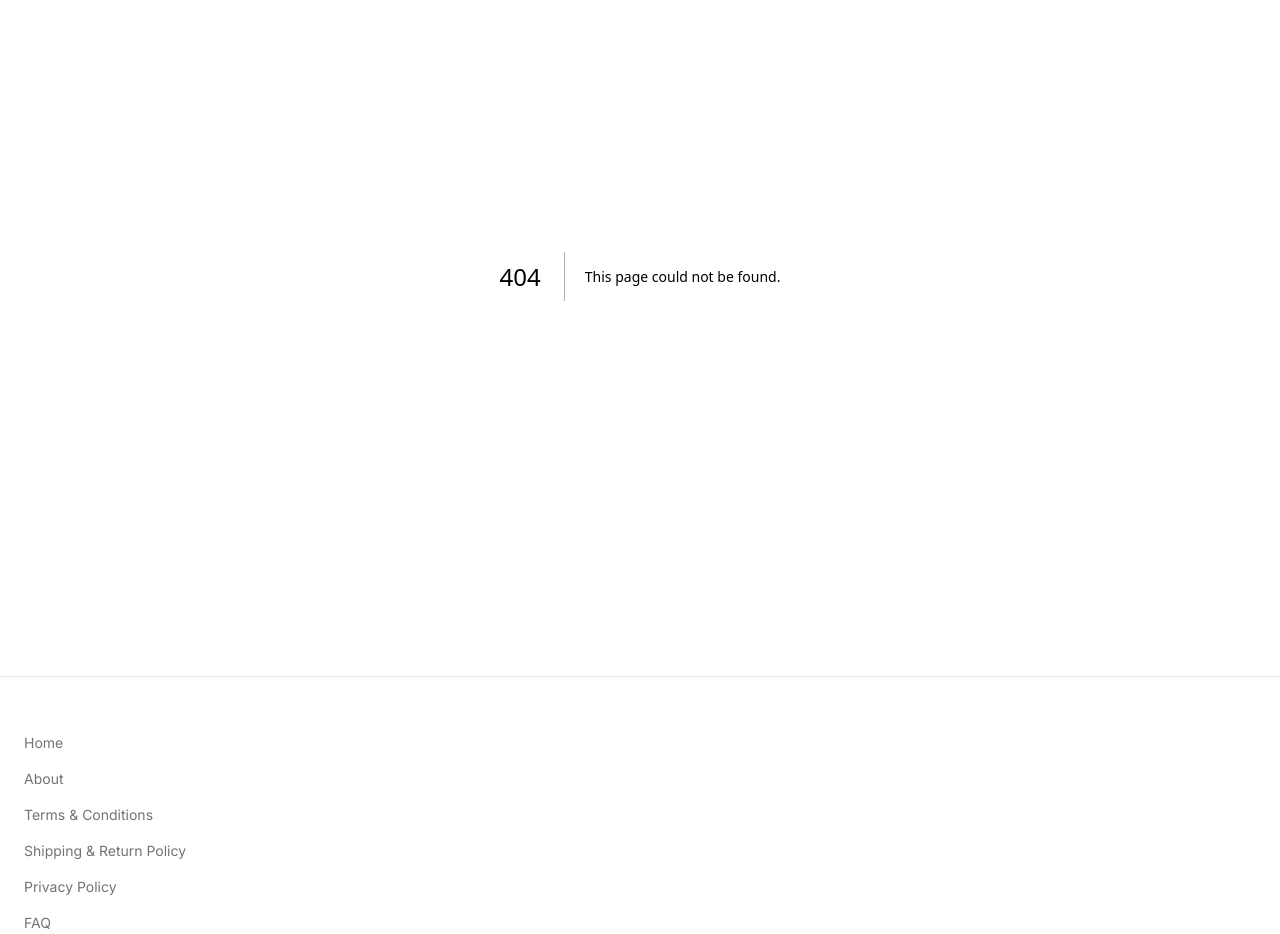
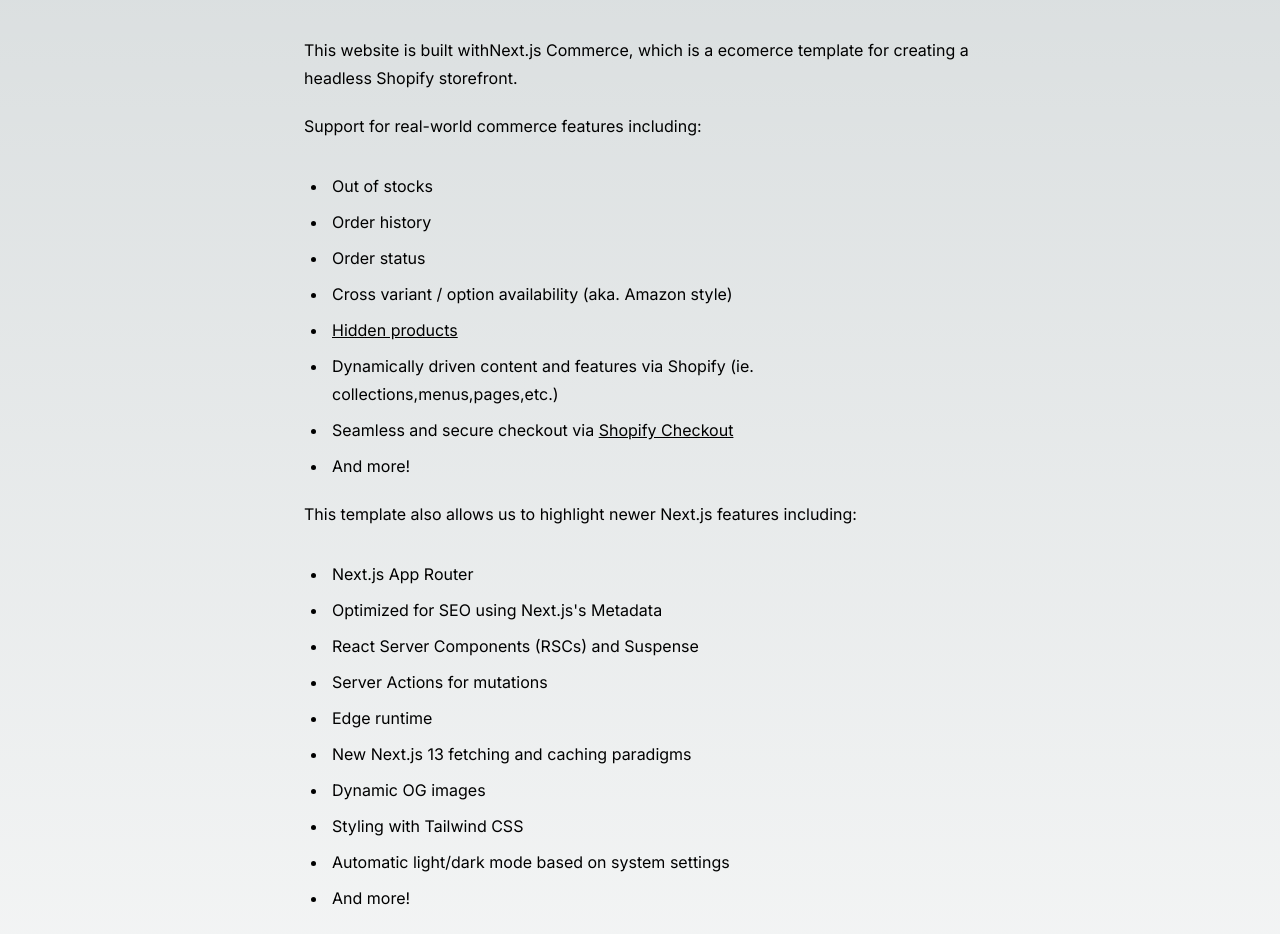
Before and after one commit to tk1351/e-commerce, a Next.js app in the folder client/: page /about in a window 1280 px wide. Before the commit this address had no page. Shown: the part 216-1150 px from the top of the page. Built offline with nearby package versions, Linux system fonts and the light colour scheme.

Commit message:
feat: about page

```diff
--- /dev/null
+++ b/client/app/(site)/about/page.tsx
@@ -0,0 +1,85 @@
+import Link from "next/link";
+
+export default function Page() {
+  return (
+    <div className="w-full">
+      <div className="mx-8 max-w-2xl py-20 sm:mx-auto">
+        <h1 className="mb-8 text-5xl font-bold">About</h1>
+        <div className="mx-auto max-w-6xl text-base leading-7 text-black dark:text-white">
+          <p>
+            This website is built with
+            <Link href="https://next.js.org/commerce" title="Next.js Commerce">
+              Next.js Commerce
+            </Link>
+            , which is a ecomerce template for creating a headless Shopify
+            storefront.&nbsp;
+          </p>
+          <p className="my-5">
+            Support for real-world commerce features including:&nbsp;
+          </p>
+          <ul className="mb-5 mt-8 pl-6 ps-6">
+            <li className="my-2 list-disc ps-1">Out of stocks</li>
+            <li className="my-2 list-disc ps-1">Order history</li>
+            <li className="my-2 list-disc ps-1">Order status</li>
+            <li className="my-2 list-disc ps-1">
+              Cross variant / option availability (aka. Amazon style)
+            </li>
+            <li className="my-2 list-disc ps-1">
+              <Link
+                href="https://demo.vercel.store/product/acme-webcam-cover"
+                title="Example of a hidden product in Next.js Commerce"
+                className="underline"
+              >
+                Hidden products
+              </Link>
+            </li>
+            <li className="my-2 list-disc ps-1">
+              Dynamically driven content and features via Shopify (ie.
+              collections,menus,pages,etc.)
+            </li>
+            <li className="my-2 list-disc ps-1">
+              Seamless and secure checkout via{" "}
+              <Link
+                href="https://www.shopify.com/checkout"
+                title="Shopify Checkout"
+                className="underline"
+              >
+                Shopify Checkout
+              </Link>
+            </li>
+            <li className="my-2 list-disc ps-1">And more!</li>
+          </ul>
+          <p className="mb-5">
+            This template also allows us to highlight newer Next.js features
+            including:&nbsp;
+          </p>
+          <ul className="mb-5 mt-8 pl-6 ps-6">
+            <li className="my-2 list-disc ps-1">Next.js App Router</li>
+            <li className="my-2 list-disc ps-1">
+              Optimized for SEO using Next.js&apos;s Metadata
+            </li>
+            <li className="my-2 list-disc ps-1">
+              React Server Components (RSCs) and Suspense
+            </li>
+            <li className="my-2 list-disc ps-1">
+              Server Actions&nbsp;for mutations
+            </li>
+            <li className="my-2 list-disc ps-1">Edge runtime</li>
+            <li className="my-2 list-disc ps-1">
+              New Next.js 13 fetching and caching paradigms
+            </li>
+            <li className="my-2 list-disc ps-1">Dynamic OG images</li>
+            <li className="my-2 list-disc ps-1">Styling with Tailwind CSS</li>
+            <li className="my-2 list-disc ps-1">
+              Automatic light/dark mode based on system settings
+            </li>
+            <li className="my-2 list-disc ps-1">And more!</li>
+          </ul>
+        </div>
+        <p className="text-sm italic">
+          This document was last updated on 2024-07-10.
+        </p>
+      </div>
+    </div>
+  );
+}
```
